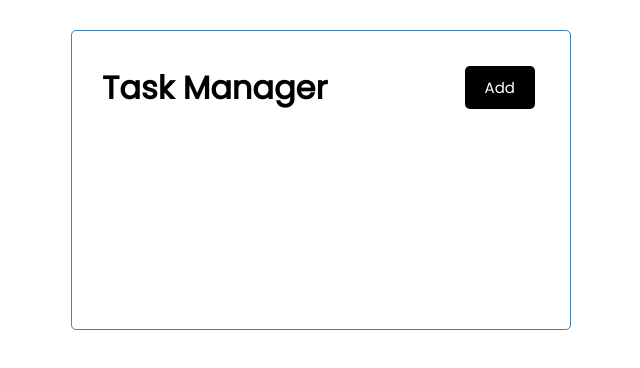
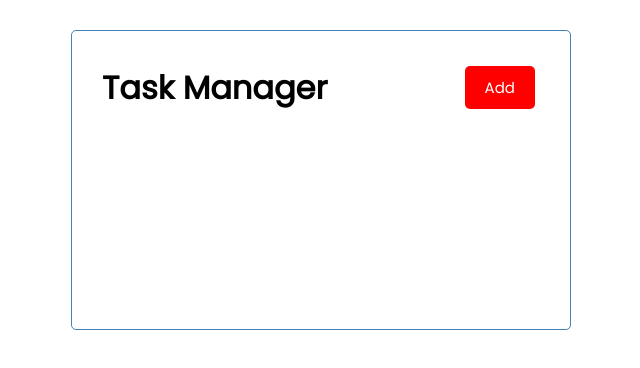
Before and after one commit to NishanthManiwannan/Task_Manager, a React (Create React App) app: page / in a window 1280 px wide. Shown: the top 368 px of the page, without its empty margins (319-959 px from the left). Built offline with nearby package versions, Linux system fonts and the light colour scheme.

Commit message:
Header elements

```diff
--- a/src/components/Button.js
+++ b/src/components/Button.js
@@ -1,10 +1,8 @@
 import React from 'react'
 
-const Button = () => {
+const Button = ({color,text}) => {
     return (
-        <div>
-
-        </div>
+        <button style={{backgroundColor: color}} className="btn">{text}</button>
     )
 }
 
--- a/src/components/Header.js
+++ b/src/components/Header.js
@@ -1,12 +1,12 @@
 import React from 'react'
+import Button from './Button'
 
 const Header = ({title}) => {
     return (
         <header className="header">
             {/* <h1 style={headerStyle}>{title}</h1> */}
             <h1>{title}</h1>
-            <button className="btn">Add</button>
-
+            <Button color='red' text='Add'/>
         </header>
     )
 }
```
